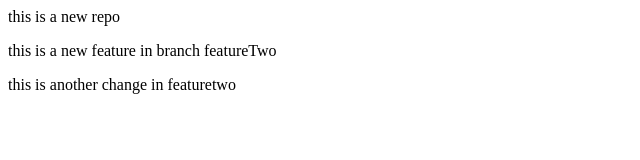
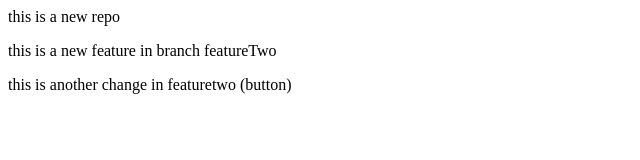
Before and after one commit to ojas282/LocalRepo, a plain HTML site: page index.html in a window 1280 px wide. Shown: the full height of the page, 0-640 px from the left. Drawn offline with Linux system fonts and the light colour scheme.

```diff
--- a/index.html
+++ b/index.html
@@ -1,3 +1,3 @@
 <p>this is a new repo</p>
 <p>this is a new feature in branch featureTwo</p>
-<p>this is another change in featuretwo</p>
+<p>this is another change in featuretwo (button)</p>
```
